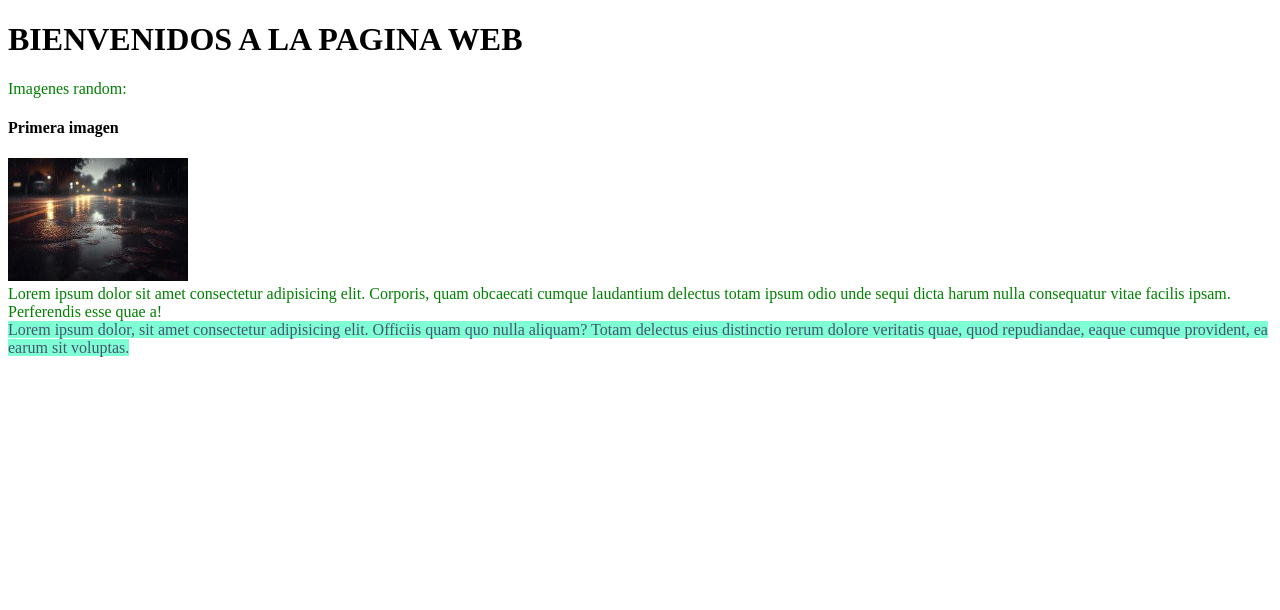
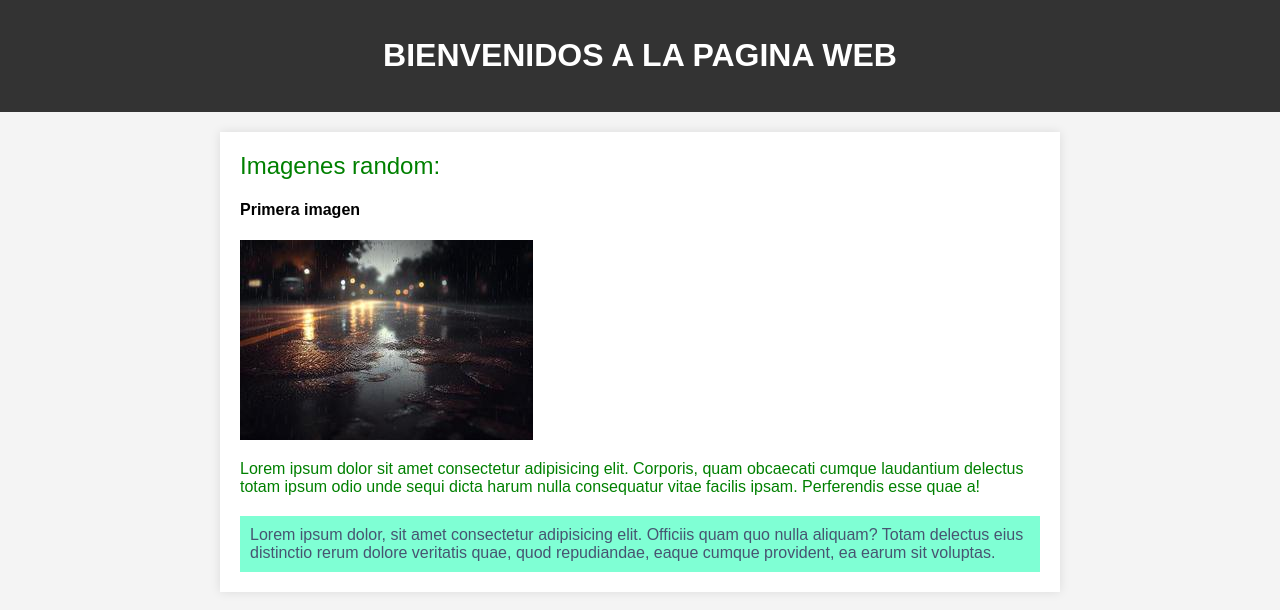
Before and after one commit to DilanAlavi/Teconologias-Web, a plain HTML site: page index.html in a window 1280 px wide. Drawn offline with Linux system fonts and the light colour scheme.

Commit message:
Segund commit

```diff
--- a/estilos.css
+++ b/estilos.css
@@ -1,10 +1,47 @@
-.hola{
+body {
+    font-family: Arial, sans-serif;
+    background-color: #f4f4f4;
+    margin: 0;
+    padding: 0;
+    box-sizing: border-box;
+}
+
+header {
+    background-color: #333;
+    color: white;
+    text-align: center;
+    padding: 1em;
+}
+
+.container {
+    max-width: 800px;
+    margin: 20px auto;
+    padding: 20px;
+    background-color: white;
+    box-shadow: 0 0 10px rgba(0, 0, 0, 0.1);
+}
+
+.hola {
     color: green;
+    font-size: 1.5em;
 }
-.mundo{
-    color:rgb(71, 85, 113);
+
+.arbol {
+    color: green;
+    margin-top: 20px;
+}
+
+.mundo {
+    color: rgb(71, 85, 113);
     background-color: aquamarine;
+    display: block;
+    padding: 10px;
+    margin-top: 20px;
 }
-.arbol{
-    color:green;
+
+img {
+    max-width: 100%;
+    height: auto;
+    display: block;
+    margin: 20px 0;
 }
--- a/index.html
+++ b/index.html
@@ -6,18 +6,24 @@
     <meta name="viewport" content="width=device-width, initial-scale=1.0">
     <link rel="stylesheet" href="estilos.css">
     <title>Categorias</title>
+
 </head>
 <body>
-    <h1>BIENVENIDOS A LA PAGINA WEB</h1>
-    <div class = "hola">Imagenes random: </div>
-    <h4>Primera imagen</h4>
-    <img src="hola.jpg" alt="user"width="180px">
-    <div class = "arbol">
-        Lorem ipsum dolor sit amet consectetur adipisicing elit. Corporis, quam obcaecati cumque laudantium delectus totam ipsum odio unde sequi dicta harum nulla consequatur vitae facilis ipsam. Perferendis esse quae a!
+    <header>
+        <h1>BIENVENIDOS A LA PAGINA WEB</h1>
+    </header>
+
+    <div class="container">
+        <div class="hola">Imagenes random:</div>
+
+        <h4>Primera imagen</h4>
+        <img src="hola.jpg" alt="user">
+
+        <div class="arbol">
+            Lorem ipsum dolor sit amet consectetur adipisicing elit. Corporis, quam obcaecati cumque laudantium delectus totam ipsum odio unde sequi dicta harum nulla consequatur vitae facilis ipsam. Perferendis esse quae a!
+        </div>
+
+        <span class="mundo">Lorem ipsum dolor, sit amet consectetur adipisicing elit. Officiis quam quo nulla aliquam? Totam delectus eius distinctio rerum dolore veritatis quae, quod repudiandae, eaque cumque provident, ea earum sit voluptas.</span>
     </div>
-    <span class = "mundo">Lorem ipsum dolor, sit amet consectetur adipisicing elit. Officiis quam quo nulla aliquam? Totam delectus eius distinctio rerum dolore veritatis quae, quod repudiandae, eaque cumque provident, ea earum sit voluptas.</span>
 </body>
-<div>
-
-</div>
 </html>
```
